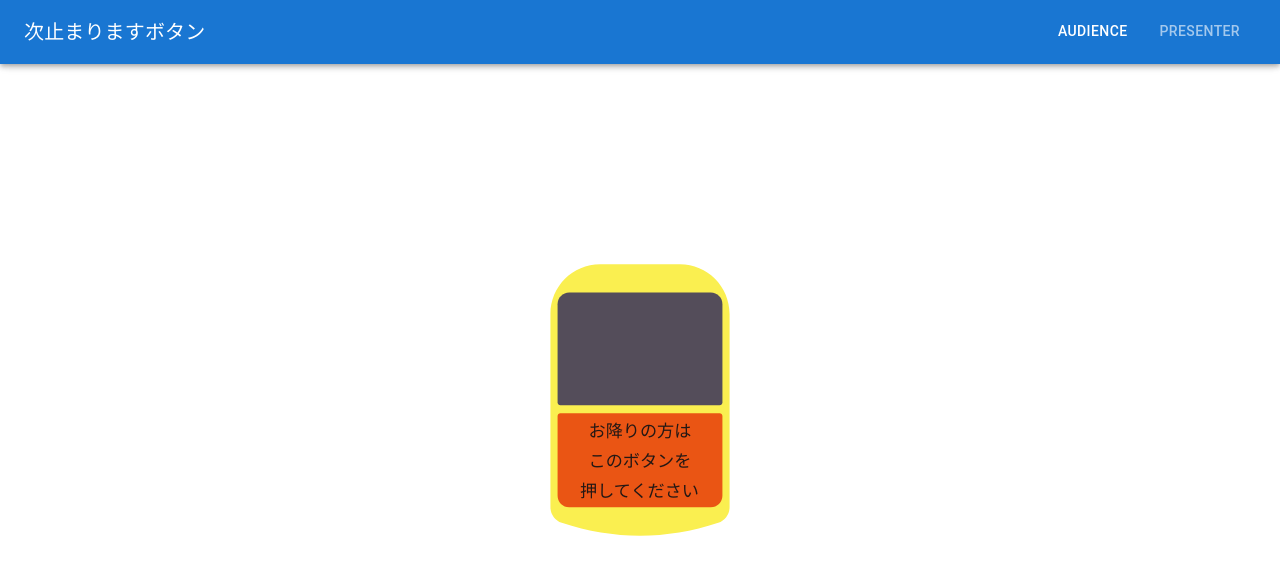
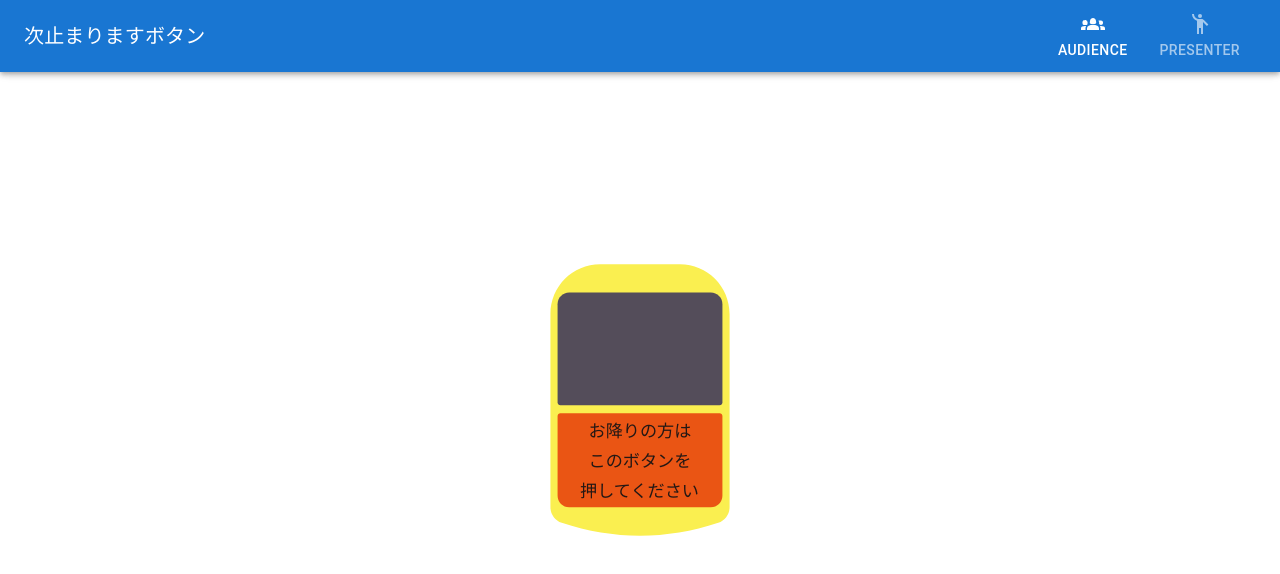
Before and after one commit to Eagle-Konbu/bus-button, a Next.js app: page / in a window 1280 px wide. Shown: the top 574 px of the page. Built offline with nearby package versions, Linux system fonts and the light colour scheme.

Commit message:
Added icon to tabbar.

```diff
--- a/package.json
+++ b/package.json
@@ -11,6 +11,7 @@
   "dependencies": {
     "@emotion/react": "^11.10.4",
     "@emotion/styled": "^11.10.4",
+    "@mui/icons-material": "^5.10.6",
     "@mui/material": "^5.10.8",
     "next": "12.3.1",
     "react": "18.2.0",
--- a/pages/index.tsx
+++ b/pages/index.tsx
@@ -4,6 +4,9 @@ import Head from 'next/head'
 import React from 'react'
 import BusButton from '../components/button'
 import styles from '../styles/Home.module.css'
+
+import EmojiPeopleIcon from '@mui/icons-material/EmojiPeople';
+import Groups2Icon from '@mui/icons-material/Groups2';
 
 interface TabPanelProps {
   children?: React.ReactNode;
@@ -50,8 +53,8 @@ const Home: NextPage = () => {
               次止まりますボタン
             </Typography>
             <Tabs value={tabValue} onChange={(_, newValue) => setTabValue(newValue)} textColor='inherit'>
-              <Tab label="Audience" />
-              <Tab label="Presenter" />
+              <Tab icon={<Groups2Icon />} label="Audience" />
+              <Tab icon={<EmojiPeopleIcon />} label="Presenter" />
             </Tabs>
           </Toolbar>
         </AppBar>
```
Also changed, not shown: 1 other file (tests, documents, lock files or other folders).
